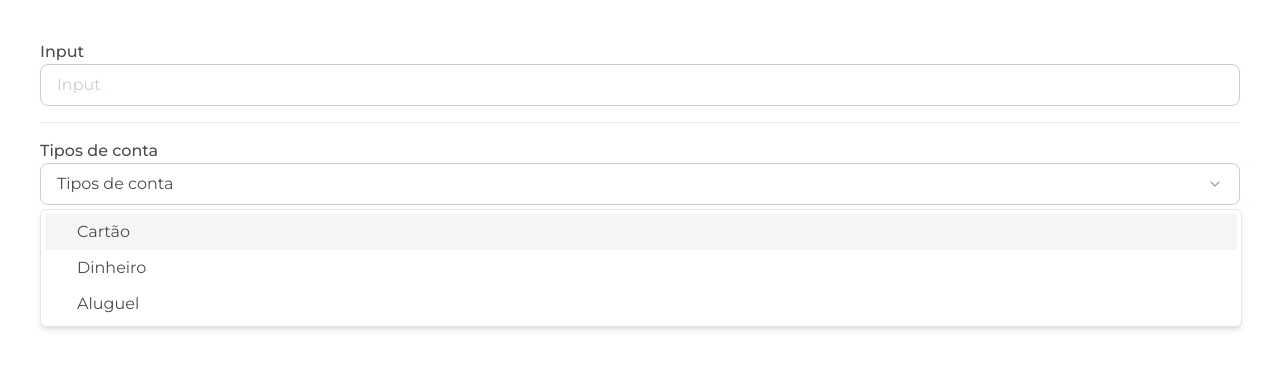
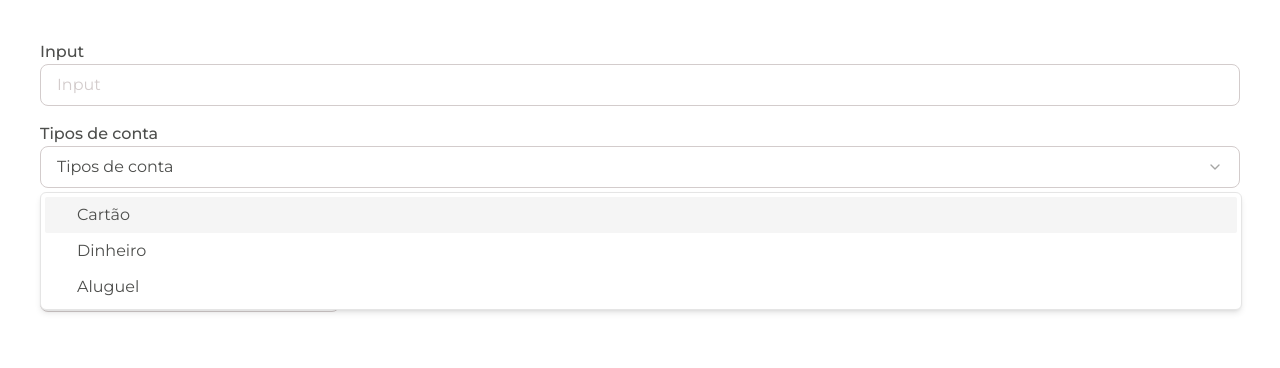
Before and after one commit to GustavoLemes97/financeiro, a Next.js app: page / in a window 1280 px wide. Both pictures are taken after a click on the button "Tipos de conta". Shown: the top 368 px of the page. Built offline with nearby package versions, Linux system fonts and the light colour scheme.

Commit message:
ajusta o datepicker

```diff
--- a/package.json
+++ b/package.json
@@ -25,6 +25,7 @@
     "tailwindcss-animate": "^1.0.7"
   },
   "devDependencies": {
+    "@types/jest": "^29.5.12",
     "@types/node": "^20",
     "@types/react": "^18",
     "@types/react-dom": "^18",
--- a/src/app/page.tsx
+++ b/src/app/page.tsx
@@ -1,9 +1,16 @@
 "use client";
+import * as React from "react";
+import { Button } from "@/components/ui/button";
 import { DatePicker } from "@/components/ui/datePicker";
 import { InputWithLabel } from "@/components/ui/inputWithLabel";
 import { Select } from "@/components/ui/select";
 
 export default function Home() {
+  const [date, setDate] = React.useState<Date>();
+  const handleonSelect = (tdate: Date | undefined) => {
+    setDate(tdate)
+    console.log("teste", tdate)
+  }
   return (
     <main className="p-10 flex flex-col gap-4">
       <InputWithLabel
@@ -14,16 +21,15 @@ export default function Home() {
         placeholder={"Input"}
       />
 
-      <hr />
-
       <Select
         items={["Cartão", "Dinheiro", "Aluguel"]}
         label={"Tipos de conta"}
         placeholder={"Tipos de conta"}
         onChange={() => console.log("teste")}
       />
+      <Button variant={'filter'}>teste</Button>
 
-      <DatePicker />
+      <DatePicker mode="single" date={date} onSelect={handleonSelect} />
     </main>
   );
 }
--- a/src/components/ui/button.tsx
+++ b/src/components/ui/button.tsx
@@ -12,7 +12,7 @@ const buttonVariants = cva(
         default: "text-white bg-grey",
         selected: "text-grey bg-yellow",
         filter:
-          "text-grey border border-soft-grey-2 bg-white hover:border-grey",
+          "text-grey border border-soft-grey-2 bg-white",
         grey: "text-grey border border-grey bg-soft-grey",
         small: "py-2 px-4 text-grey bg-yellow",
         "date-day": "px-2 py-1 text-grey",
--- a/src/components/ui/calendar.tsx
+++ b/src/components/ui/calendar.tsx
@@ -35,10 +35,9 @@ function Calendar({
         nav_button_next: "absolute right-1",
         table: "w-full border-collapse space-y-1",
         head_row: "flex",
-        head_cell:
-          "text-neutral-500 rounded-md w-9 font-normal text-[0.8rem] dark:text-neutral-400",
+        head_cell: "text-neutral-500 rounded-md w-9 font-normal text-[0.8rem]",
         row: "flex w-full mt-2",
-        cell: "h-9 w-9 text-center text-sm p-0 relative [&:has([aria-selected].day-range-end)]:rounded-r-md [&:has([aria-selected].day-outside)]:bg-neutral-100/50 [&:has([aria-selected])]:bg-neutral-100 first:[&:has([aria-selected])]:rounded-l-md last:[&:has([aria-selected])]:rounded-r-md focus-within:relative focus-within:z-20 dark:[&:has([aria-selected].day-outside)]:bg-neutral-800/50 dark:[&:has([aria-selected])]:bg-neutral-800",
+        cell: "h-9 w-9 text-center text-sm p-0 relative [&:has([aria-selected].day-range-end)]:rounded-r-md [&:has([aria-selected].day-outside)]:bg-neutral-100/50 [&:has([aria-selected])]:bg-neutral-100 first:[&:has([aria-selected])]:rounded-l-md last:[&:has([aria-selected])]:rounded-r-md focus-within:relative focus-within:z-20",
         day: cn(
           buttonVariants({ variant: "date-day" }),
           "h-9 w-9 font-normal aria-selected:opacity-100"
@@ -47,9 +46,9 @@ function Calendar({
         day_selected: "bg-yellow text-grey",
         day_today: "",
         day_outside: "day-outside text-soft-grey-2",
-        day_disabled: "text-neutral-500 opacity-50 dark:text-neutral-400",
+        day_disabled: "text-neutral-500 opacity-50",
         day_range_middle:
-          "aria-selected:bg-neutral-100 aria-selected:text-neutral-900 dark:aria-selected:bg-neutral-800 dark:aria-selected:text-neutral-50",
+          "aria-selected:bg-neutral-100 aria-selected:text-neutral-900",
         day_hidden: "invisible",
         ...classNames,
       }}
--- a/src/components/ui/datePicker.tsx
+++ b/src/components/ui/datePicker.tsx
@@ -1,33 +1,34 @@
 "use client";
 
-import * as React from "react";
 import { format } from "date-fns";
-import { ptBR } from "date-fns/locale"; // Importando o locale ptBR
+import { ptBR } from "date-fns/locale";
 import { Calendar as CalendarIcon } from "lucide-react";
 
 import { cn } from "@/lib/utils";
 import { Button } from "@/components/ui/button";
-import { Calendar } from "@/components/ui/calendar";
+import { Calendar, CalendarProps } from "@/components/ui/calendar";
 import {
   Popover,
   PopoverContent,
   PopoverTrigger,
 } from "@/components/ui/popover";
 
-export function DatePicker() {
-  const [date, setDate] = React.useState<Date>();
+type DatePickerProps = CalendarProps & {
+  date: Date | undefined;
+};
 
+const DatePicker = ({ date, ...props }: DatePickerProps) => {
   return (
     <Popover>
       <PopoverTrigger asChild>
         <Button
           variant={"filter"}
           className={cn(
-            "w-[286px] justify-start text-left font-normal px-4 py-2",
+            "w-auto max-w-[300px] justify-start text-left font-normal px-4 py-2",
             !date && "text-muted-foreground"
           )}
         >
-          <CalendarIcon className="h-5 w-5 text-soft-grey-2" />
+          <CalendarIcon className="h-5 w-5 text-soft-grey-2 self-center" />
           {date ? (
             format(date, "dd 'de' MMMM 'de' yyyy", { locale: ptBR })
           ) : (
@@ -38,13 +39,10 @@ export function DatePicker() {
         </Button>
       </PopoverTrigger>
       <PopoverContent className="w-auto p-0">
-        <Calendar
-          mode="single"
-          selected={date}
-          onSelect={setDate}
-          initialFocus
-        />
+        <Calendar initialFocus {...props} />
       </PopoverContent>
     </Popover>
   );
-}
+};
+
+export { DatePicker };
--- a/src/components/ui/popover.tsx
+++ b/src/components/ui/popover.tsx
@@ -19,7 +19,7 @@ const PopoverContent = React.forwardRef<
       align={align}
       sideOffset={sideOffset}
       className={cn(
-        "z-50 w-72 rounded-md border border-neutral-200 bg-white p-4 text-neutral-950 shadow-md outline-none data-[state=open]:animate-in data-[state=closed]:animate-out data-[state=closed]:fade-out-0 data-[state=open]:fade-in-0 data-[state=closed]:zoom-out-95 data-[state=open]:zoom-in-95 data-[side=bottom]:slide-in-from-top-2 data-[side=left]:slide-in-from-right-2 data-[side=right]:slide-in-from-left-2 data-[side=top]:slide-in-from-bottom-2 dark:border-neutral-800 dark:bg-neutral-950 dark:text-neutral-50",
+        "z-50 w-72 rounded-md border border-neutral-200 bg-white p-4 text-neutral-950 shadow-md outline-none data-[state=open]:animate-in data-[state=closed]:animate-out data-[state=closed]:fade-out-0 data-[state=open]:fade-in-0 data-[state=closed]:zoom-out-95 data-[state=open]:zoom-in-95 data-[side=bottom]:slide-in-from-top-2 data-[side=left]:slide-in-from-right-2 data-[side=right]:slide-in-from-left-2 data-[side=top]:slide-in-from-bottom-2",
         className
       )}
       {...props}
--- a/src/components/ui/selectShad.tsx
+++ b/src/components/ui/selectShad.tsx
@@ -75,7 +75,7 @@ const SelectContent = React.forwardRef<
     <SelectPrimitive.Content
       ref={ref}
       className={cn(
-        "relative z-50 max-h-96 min-w-[8rem] overflow-hidden rounded-md border border-neutral-200 bg-white text-neutral-950 shadow-md data-[state=open]:animate-in data-[state=closed]:animate-out data-[state=closed]:fade-out-0 data-[state=open]:fade-in-0 data-[state=closed]:zoom-out-95 data-[state=open]:zoom-in-95 data-[side=bottom]:slide-in-from-top-2 data-[side=left]:slide-in-from-right-2 data-[side=right]:slide-in-from-left-2 data-[side=top]:slide-in-from-bottom-2 dark:border-neutral-800 dark:bg-neutral-950 dark:text-neutral-50",
+        "relative z-50 max-h-96 min-w-[8rem] overflow-hidden rounded-md border border-neutral-200 bg-white text-neutral-950 shadow-md data-[state=open]:animate-in data-[state=closed]:animate-out data-[state=closed]:fade-out-0 data-[state=open]:fade-in-0 data-[state=closed]:zoom-out-95 data-[state=open]:zoom-in-95 data-[side=bottom]:slide-in-from-top-2 data-[side=left]:slide-in-from-right-2 data-[side=right]:slide-in-from-left-2 data-[side=top]:slide-in-from-bottom-2",
         position === "popper" &&
           "data-[side=bottom]:translate-y-1 data-[side=left]:-translate-x-1 data-[side=right]:translate-x-1 data-[side=top]:-translate-y-1",
         className
@@ -118,7 +118,7 @@ const SelectItem = React.forwardRef<
   <SelectPrimitive.Item
     ref={ref}
     className={cn(
-      "relative flex w-full cursor-default select-none items-center rounded-sm py-1.5 pl-8 pr-2 text-base outline-none focus:bg-neutral-100 focus:text-neutral-900 data-[disabled]:pointer-events-none data-[disabled]:opacity-50 dark:focus:bg-neutral-800 dark:focus:text-neutral-50 [&>span]:text-grey [&>span]:font-normal [&>span]:line-clamp-1 [&>span]:text-base [&>span]:lg:text-xl",
+      "relative flex w-full cursor-default select-none items-center rounded-sm py-1.5 pl-8 pr-2 text-base outline-none focus:bg-neutral-100 focus:text-neutral-900 data-[disabled]:pointer-events-none data-[disabled]:opacity-50 [&>span]:text-grey [&>span]:font-normal [&>span]:line-clamp-1 [&>span]:text-base [&>span]:lg:text-xl",
       className
     )}
     {...props}
@@ -141,7 +141,7 @@ const SelectSeparator = React.forwardRef<
   <SelectPrimitive.Separator
     ref={ref}
     className={cn(
-      "-mx-1 my-1 h-px bg-neutral-100 dark:bg-neutral-800",
+      "-mx-1 my-1 h-px bg-neutral-100",
       className
     )}
     {...props}
```
Also changed, not shown: 1 other file (tests, documents, lock files or other folders).
